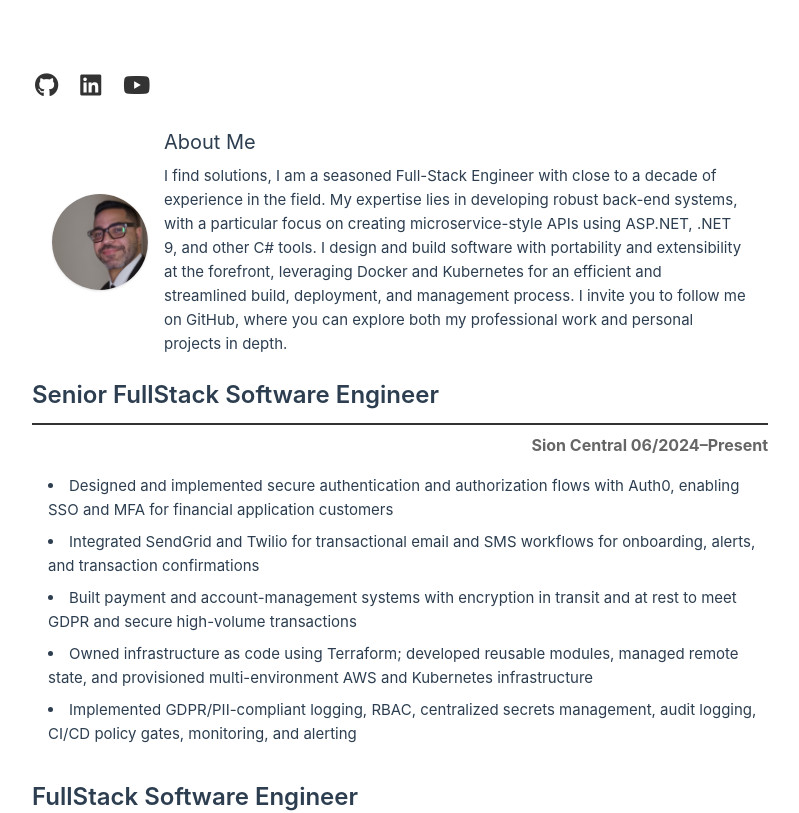
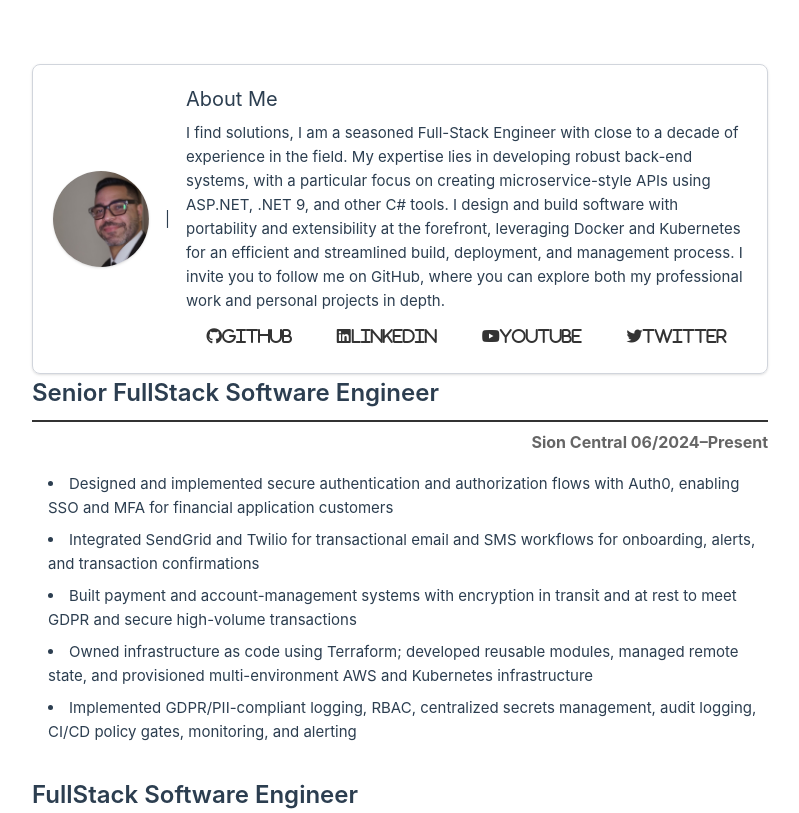
Before and after one commit to ManuelSaleta/vue-resume-site, a Vue app: page / in a window 1280 px wide. Shown: the top 813 px of the page, without its empty margins (240-1039 px from the left). Built offline with nearby package versions, Linux system fonts and the light colour scheme.

Commit message:
massage the about me, and socials portion

```diff
--- a/src/components/AboutMe.vue
+++ b/src/components/AboutMe.vue
@@ -1,13 +1,16 @@
 <template>
-  <div class="about-me flex items-center gap-4 p-5">
+  <div
+    class="about-me flex items-center gap-4 p-5 border-gray-300 border rounded-lg shadow-sm mb-6"
+  >
     <img
       :src="profileAvatar"
       alt="Profile picture"
       class="w-24 h-24 rounded-full object-cover shadow-sm shrink-0"
       loading="lazy"
     />
+    <span class="">|</span>
     <div class="about-me-text flex flex-col gap-2">
-      <h1 class="text-xl font-semibold mb-2">About Me</h1>
+      <p class="text-xl font-bold mb-2 und">About Me</p>
       <p class="">
         <b>I find solutions</b>, I am a seasoned Full-Stack Engineer with close to a decade of
         experience in the field. My expertise lies in developing robust back-end systems, with a
@@ -17,10 +20,14 @@
         management process. I invite you to follow me on GitHub, where you can explore both my
         professional work and personal projects in depth.
       </p>
+      <span>
+        <SocialMedia></SocialMedia>
+      </span>
     </div>
   </div>
 </template>
 
 <script setup lang="ts">
 import profileAvatar from '@/assets/avatar.jpeg'
+import SocialMedia from './SocialMedia.vue'
 </script>
--- a/src/components/SiteBase.vue
+++ b/src/components/SiteBase.vue
@@ -1,6 +1,5 @@
 <template>
   <div class="site-base">
-    <SocialMedia></SocialMedia>
     <AboutMe></AboutMe>
     <ResumeBase> </ResumeBase>
   </div>
@@ -9,7 +8,6 @@
 <script setup lang="ts">
 import AboutMe from './AboutMe.vue'
 import ResumeBase from './ResumeBase.vue'
-import SocialMedia from './SocialMedia.vue'
 </script>
 
 <style scoped>
--- a/src/components/SocialMedia.vue
+++ b/src/components/SocialMedia.vue
@@ -1,5 +1,5 @@
 <template>
-  <div class="social-media">
+  <div class="flex gap-1 justify-around">
     <a
       v-for="social in socialLinks"
       :key="social.name"
@@ -9,7 +9,7 @@
       rel="noopener noreferrer"
       class="social-link"
     >
-      <i :class="social.icon"></i>
+      <i :class="social.icon">{{ social.name }}</i>
     </a>
   </div>
 </template>
@@ -29,28 +29,27 @@ const socialLinks: SocialLink[] = [
   },
   {
     name: 'LinkedIn',
-    url: 'https://linkedin.com',
+    url: 'https://www.linkedin.com/in/manuelsaleta/',
     icon: 'fab fa-linkedin',
   },
   {
     name: 'YouTube',
-    url: 'https://youtube.com',
+    url: 'https://youtube.com', // Replace with actual URL
     icon: 'fab fa-youtube',
+  },
+  {
+    name: 'Twitter',
+    url: 'https://twitter.com', // Replace with actual URL
+    icon: 'fab fa-twitter',
   },
 ]
 </script>
 
 <style scoped>
-.social-media {
-  display: flex;
-  gap: 1rem;
-  align-items: center;
-}
-
 .social-link {
   color: #333;
   text-decoration: none;
-  font-size: 1.5rem;
+  font-size: 1rem;
   transition: color 0.3s ease;
 }
 
```
